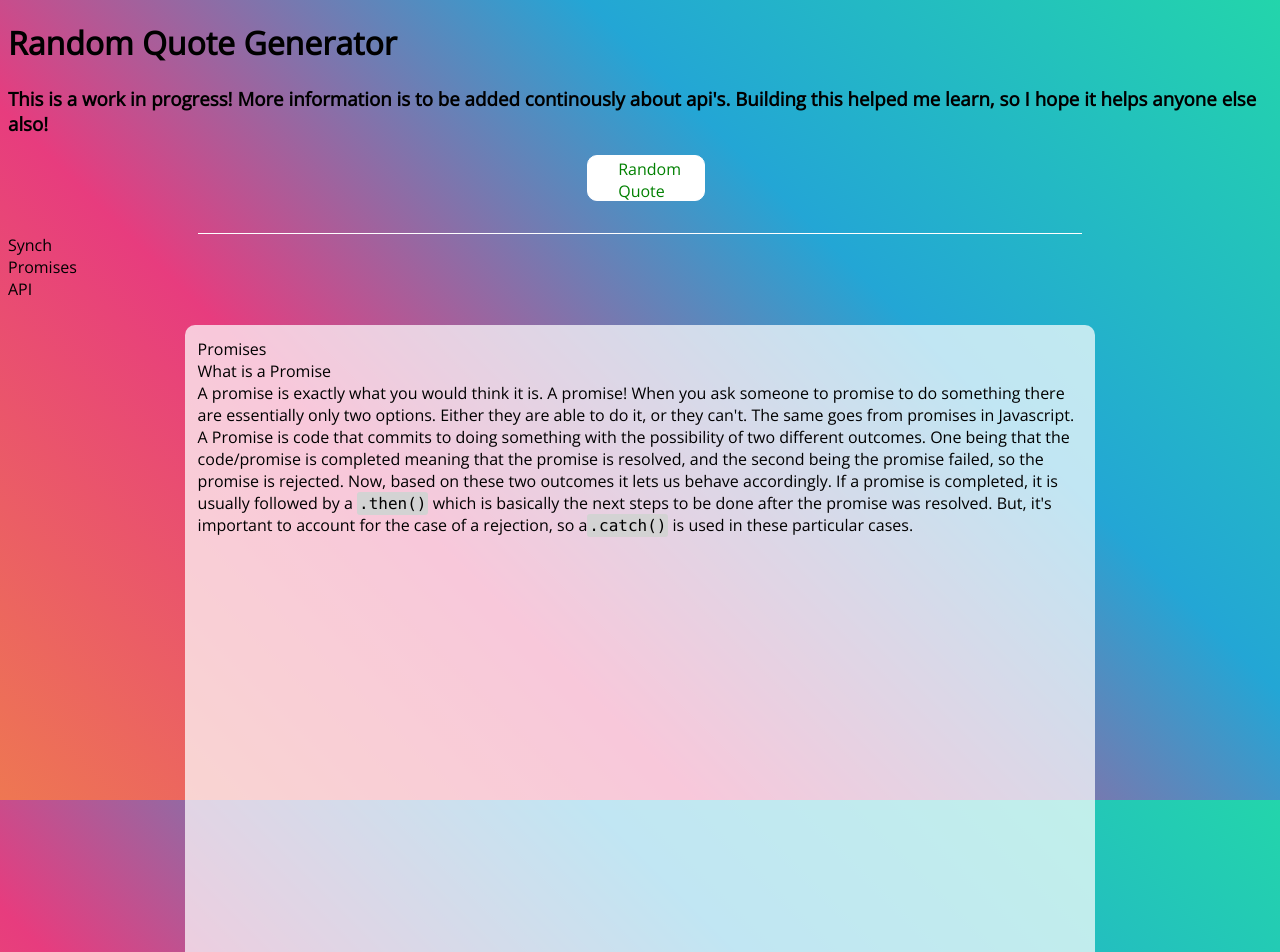
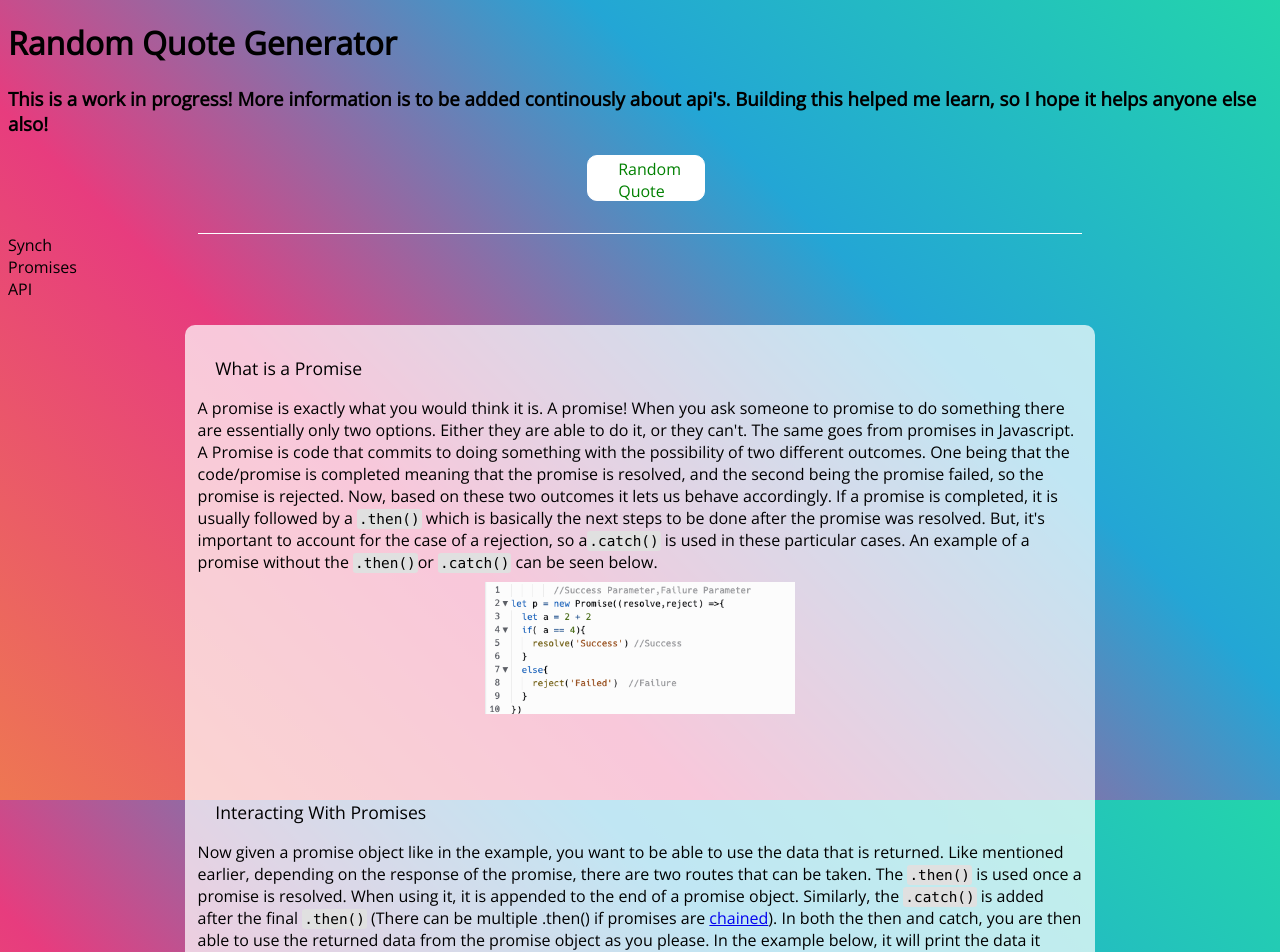
Before and after one commit to KevinGuillaume/apifun, a React (Create React App) app: page / in a window 1280 px wide. Shown: the top 952 px of the page. Built offline with nearby package versions, Linux system fonts and the light colour scheme; a web font is replaced by a local one.

Commit message:
done w promise. Async await next

```diff
--- a/src/Components/Promises.css
+++ b/src/Components/Promises.css
@@ -0,0 +1,23 @@
+.promise1{
+    background-image: url('../assets/promise1.png');
+    background-size:contain;
+    background-repeat: no-repeat;
+    height:200px;
+    margin:auto;
+    margin-top:1%;
+    width:35%;
+}
+.promise2{
+    background-image: url('../assets/promise2.png');
+    background-size:contain;
+    background-repeat: no-repeat;
+    height:200px;
+    margin:auto;
+    margin-top:1%;
+    width:40%;
+}
+.content1{
+    margin: 2%;
+    font-size:1.1rem;
+    font-weight:400
+}
--- a/src/Components/Promises.jsx
+++ b/src/Components/Promises.jsx
@@ -5,7 +5,7 @@ function Promises(){
     return(
         <div>
             <div className="content-container">
-            <div className="learn-title">Promises</div>
+
              <div className="content1">What is a Promise</div>
              <div className="subcontent1">
                  A promise is exactly what you would think it is. A promise!
@@ -15,18 +15,31 @@ function Promises(){
                  meaning that the promise is resolved, and the second being the promise failed, so the promise is rejected. Now, based on these two outcomes
                  it lets us behave accordingly. If a promise is completed, it is usually followed by a <code>.then()</code> which is basically the next
                  steps to be done after the promise was resolved. But, it's important to account for the case of a rejection, so a
-                 <code>.catch()</code> is used in these particular cases.
+                 <code>.catch()</code> is used in these particular cases. An example of a promise without the <code>.then()</code>
+                 or <code>.catch()</code> can be seen below.
+             </div>
+             <div className="promise1"></div>
 
+             <div className="content1">
+                 Interacting With Promises
              </div>
-
              <div className="subcontent1">
-
+                Now given a promise object like in the example, you want to be able to use the data
+                that is returned. Like mentioned earlier, depending on the response of the promise, there are two routes that can be taken.
+                The <code>.then()</code> is used once a promise is resolved. When using it, it is appended to the end of a
+                promise object. Similarly, the <code>.catch()</code> is added after the final <code>.then()</code> (There can be multiple .then()
+                 if promises are <a href="https://javascript.info/promise-chaining">chained</a>). In both the then and catch, you are then able to use the
+                 returned data from the promise object as you please. In the example below, it will print the data it recieves from the promise object.
              </div>
-
+             <div className="promise2"></div>
              <div className="subcontent1">
-
+                When creating this web application, a promise object is used whenever the 'Random Quote' button is pressed. It gets data from an API,
+                and depending on the result (resolved or reject), it handles the response accordingly. On the resolved response,
+                a random quote is displayed, but if an error were to occur, the catch function would handle that as well.
+                <br />* To see the code feel free to visit the github *
              </div>
             </div>
+
 
 
         </div>
--- a/src/Components/SyncVsAsync.css
+++ b/src/Components/SyncVsAsync.css
@@ -15,3 +15,8 @@
     margin:auto;
     width:35%;
 }
+.content1{
+    margin: 2%;
+    font-size:1.1rem;
+    font-weight:400
+}
--- a/src/Components/SyncVsAsync.jsx
+++ b/src/Components/SyncVsAsync.jsx
@@ -8,7 +8,7 @@ function SyncVsAsync(){
     return (
         <div>
            <div className="content-container">
-             <div className="learn-title">Api Learning</div>
+
              <div className="content1">Synchronous vs Asynchronous</div>
              <div className="subcontent1">
                  Synchronous code is code that begins at the top of a JS file, and executes
--- a/src/index.css
+++ b/src/index.css
@@ -13,9 +13,10 @@ body {
 code {
   font-family: source-code-pro, Menlo, Monaco, Consolas, 'Courier New',
     monospace;
-    background:lightgray;
+    background:rgb(224, 224, 224);
     padding:2px;
     border-radius: 3px;
+    font-size: .9rem;
 }
 @keyframes change {
   0%{
```
Also changed, not shown: src/assets/promise1.png (added), src/assets/promise2.png (added).
